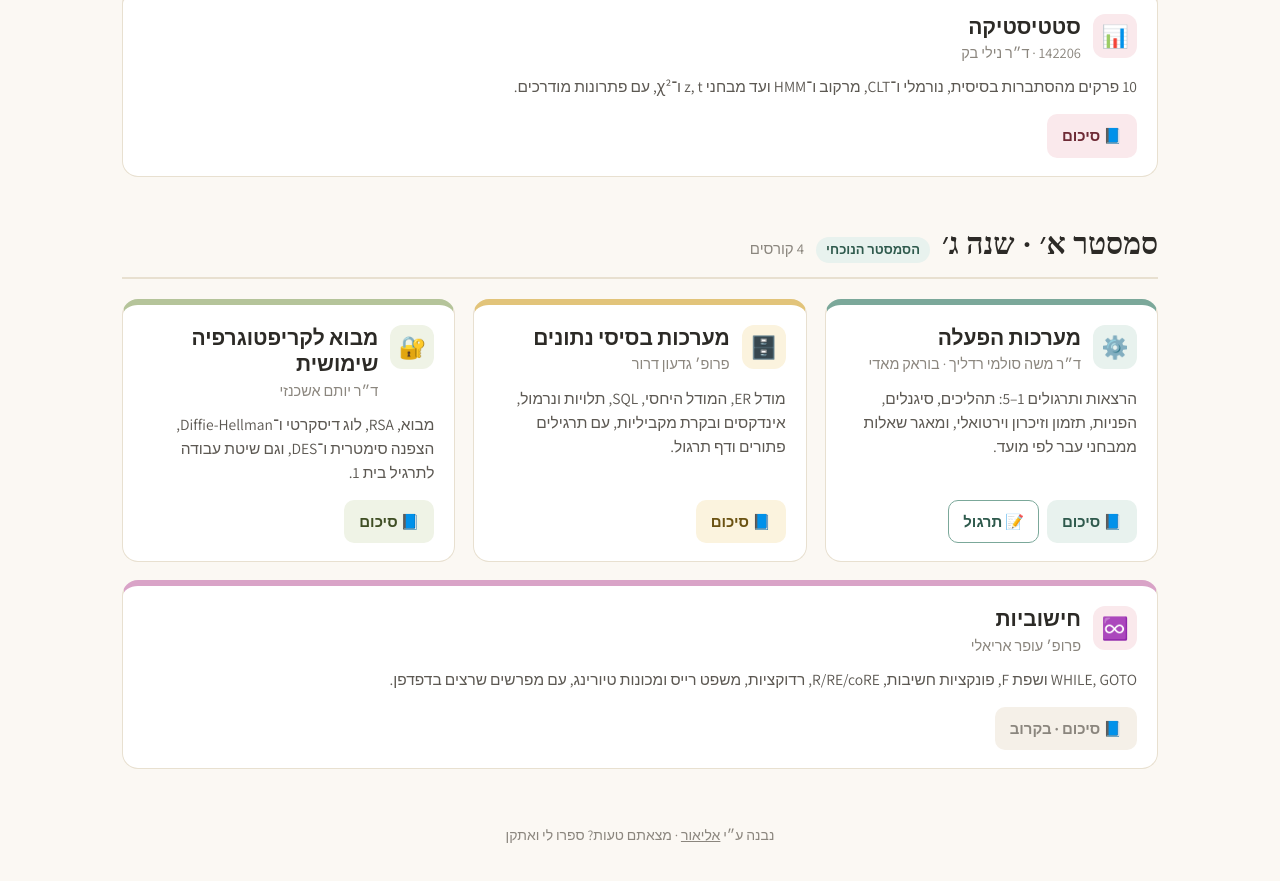
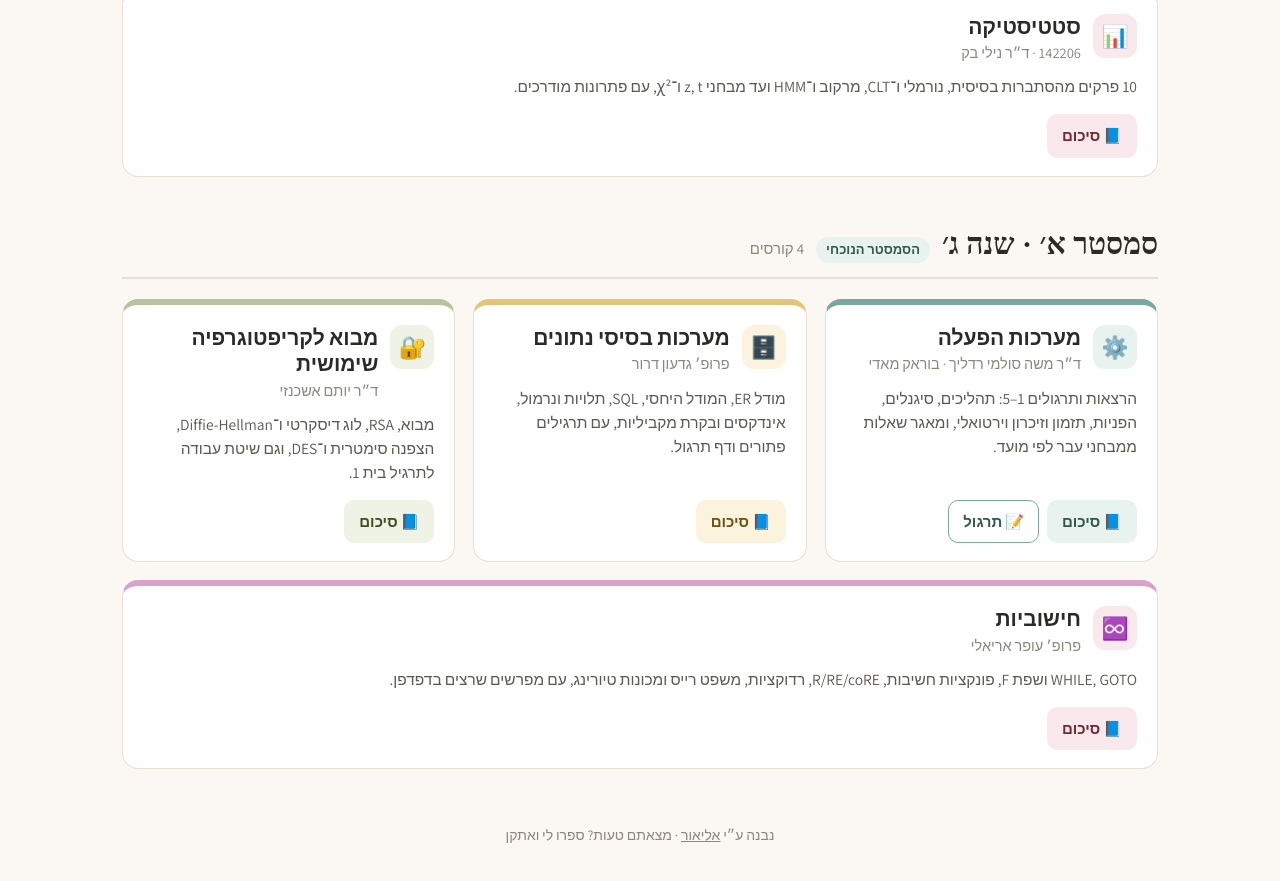
Before and after one commit to EliorCh/main, a plain HTML site: page index.html in a window 1280 px wide. Shown: the part 802-1683 px from the top of the page. Drawn offline with Linux system fonts and the light colour scheme; a web font is replaced by a local one.

Commit message:
Link computability summary; rename practice button
Co-Authored-By: Claude Opus 5.5 <noreply@anthropic.com>
Claude-Session: https://claude.ai/code/session_01GGud2njWH2Hxmg26A6ZqxU

```diff
--- a/index.html
+++ b/index.html
@@ -92,7 +92,6 @@
   .btn.sum{background:var(--accent-bg); color:var(--accent-text)}
   .btn.que{background:transparent; color:var(--accent-text); border-color:var(--accent)}
   .btn:hover{filter:brightness(.96)}
-  .btn.soon{background:var(--bg-soft); color:var(--muted); cursor:default; pointer-events:none}
   .c-rose{--accent:#D9A3C7;--accent-bg:var(--pink-bg);--accent-text:var(--pink-text)}
   .btn small{font-weight:500; opacity:.8}
 
@@ -228,7 +227,7 @@
           <div><h3>חישוביות</h3><p class="who">פרופ׳ עופר אריאלי</p></div></div>
         <p class="desc">WHILE, GOTO ושפת F, פונקציות חשיבות, R/RE/coRE, רדוקציות, משפט רייס ומכונות טיורינג, עם מפרשים שרצים בדפדפן.</p>
         <div class="links">
-          <span class="btn soon">📘 סיכום · בקרוב</span>
+          <a class="btn sum" href="https://eliorch.github.io/computsum/">📘 סיכום</a>
         </div>
       </article>
 
```
